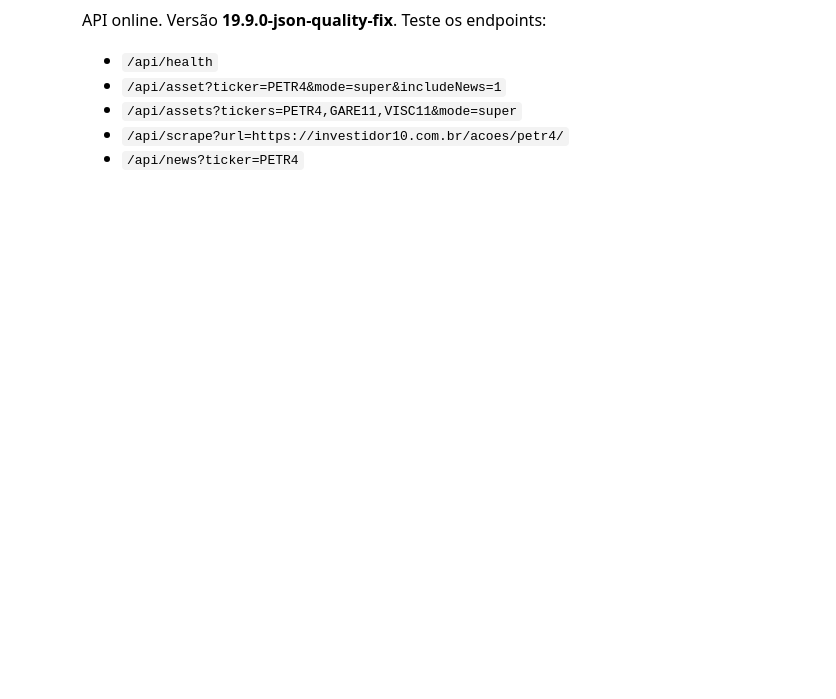
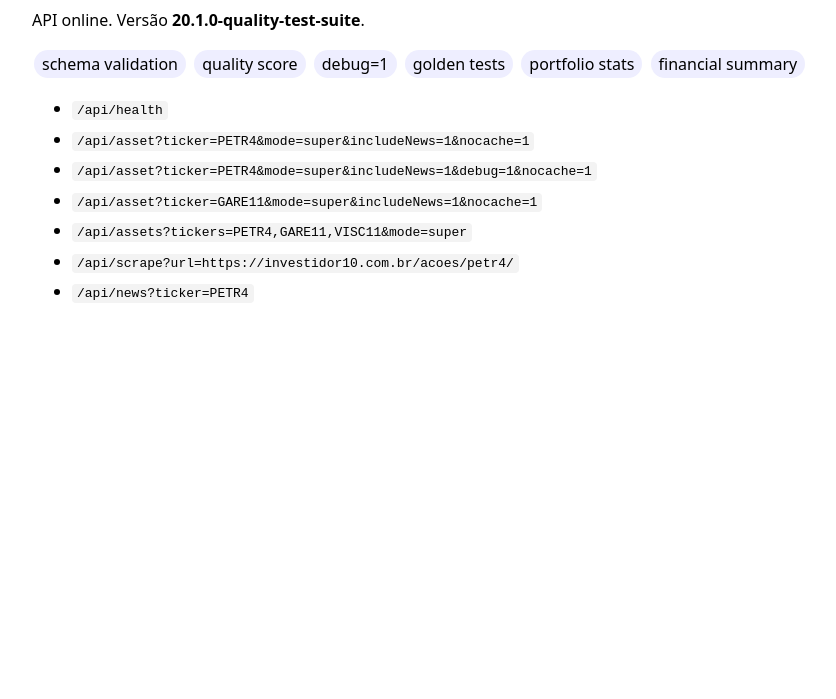
Before and after one commit to rafaelgabassi07-tech/valorae-proxy, a website: page public/index.html in a window 1280 px wide. Shown: the part 101-800 px from the top of the page, without its empty margins (148-984 px from the left). Drawn offline with Linux system fonts and the light colour scheme.

Commit message:
Add files via upload

```diff
--- a/public/index.html
+++ b/public/index.html
@@ -4,14 +4,24 @@
   <meta charset="utf-8" />
   <meta name="viewport" content="width=device-width,initial-scale=1" />
   <title>Valorae Proxy</title>
-  <style>body{font-family:system-ui,Arial,sans-serif;max-width:820px;margin:40px auto;padding:0 18px;line-height:1.5}code{background:#f3f3f3;padding:2px 5px;border-radius:4px}</style>
+  <style>body{font-family:system-ui,Arial,sans-serif;max-width:920px;margin:40px auto;padding:0 18px;line-height:1.5}code{background:#f3f3f3;padding:2px 5px;border-radius:4px}li{margin:6px 0}.tag{display:inline-block;background:#eef;border-radius:999px;padding:2px 8px;margin:2px}</style>
 </head>
 <body>
   <h1>Valorae Proxy</h1>
-  <p>API online. Versão <strong>19.9.0-json-quality-fix</strong>. Teste os endpoints:</p>
+  <p>API online. Versão <strong>20.1.0-quality-test-suite</strong>.</p>
+  <p>
+    <span class="tag">schema validation</span>
+    <span class="tag">quality score</span>
+    <span class="tag">debug=1</span>
+    <span class="tag">golden tests</span>
+    <span class="tag">portfolio stats</span>
+    <span class="tag">financial summary</span>
+  </p>
   <ul>
     <li><code>/api/health</code></li>
-    <li><code>/api/asset?ticker=PETR4&amp;mode=super&amp;includeNews=1</code></li>
+    <li><code>/api/asset?ticker=PETR4&amp;mode=super&amp;includeNews=1&amp;nocache=1</code></li>
+    <li><code>/api/asset?ticker=PETR4&amp;mode=super&amp;includeNews=1&amp;debug=1&amp;nocache=1</code></li>
+    <li><code>/api/asset?ticker=GARE11&amp;mode=super&amp;includeNews=1&amp;nocache=1</code></li>
     <li><code>/api/assets?tickers=PETR4,GARE11,VISC11&amp;mode=super</code></li>
     <li><code>/api/scrape?url=https://investidor10.com.br/acoes/petr4/</code></li>
     <li><code>/api/news?ticker=PETR4</code></li>
```
